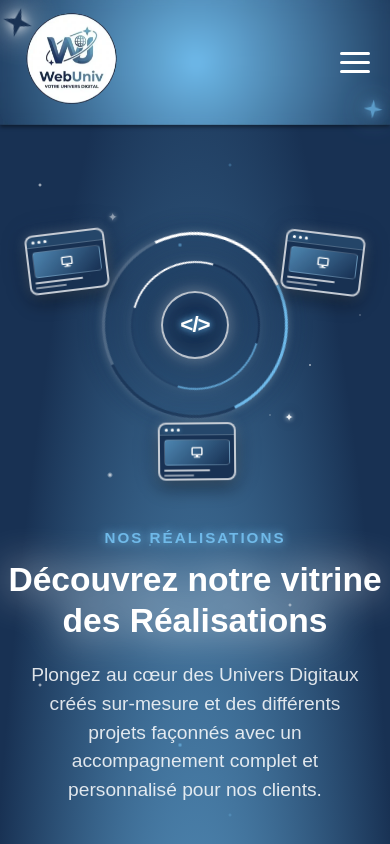
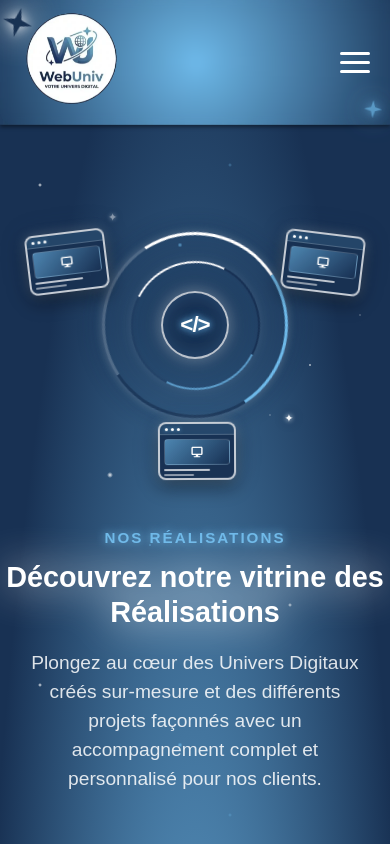
Before and after one commit to JHochart0/WebUniv, a React (Vite) app: page /realisations in a window 390 px wide. Shown: the top 844 px of the page. Built offline with nearby package versions, Linux system fonts and the light colour scheme.

Commit message:
changed comments and responsive for realisations page

```diff
--- a/src/css/Realisations.css
+++ b/src/css/Realisations.css
@@ -119,7 +119,6 @@
     }
 }
 
-/* fade-in-up animation */
 
 .fade-in-up {
     opacity: 0;
@@ -178,7 +177,7 @@
 }
 
 /************************************************
-************** CONTAINER & BANNER ***************
+************** REALISATIONS BANNER ***************
 ************************************************/
 
 .realisations-banner {
@@ -231,7 +230,7 @@
 }
 
 /************************************************
-************* ANIMATED VISUAL CORE **************
+********REALISATIONS BANNER ANIMATION************
 ************************************************/
 
 .realisations-animation {
@@ -243,10 +242,6 @@
     justify-content: center;
     align-items: center;
 }
-
-/************************************************
-*************** HALO DE CONTRASTE ***************
-************************************************/
 
 .realisations-system-glow {
     position: absolute;
@@ -264,10 +259,6 @@
     animation: systemGlowPulse 6s ease-in-out infinite;
     z-index: 0;
 }
-
-/************************************************
-**************** ORBITES ************************
-************************************************/
 
 .orbit-ring.primary {
     position: absolute;
@@ -303,10 +294,6 @@
     z-index: 4;
 }
 
-/************************************************
-**************** CORE ICON **********************
-************************************************/
-
 .core-icon {
     position: relative;
     z-index: 6;
@@ -334,10 +321,6 @@
         0 0 12px rgba(110,185,233,0.55);
 }
 
-/************************************************
-************* APERCUS REALISATIONS **************
-************************************************/
-
 .realisation-preview {
     position: absolute;
     width: 102px;
@@ -353,31 +336,24 @@
     z-index: 7;
 }
 
-/* Écran supérieur gauche */
 .realisation-preview-left {
     left: 0;
     top: 90px;
     animation: realisationPreviewFloatLeft 5.5s ease-in-out infinite;
 }
 
-/* Écran supérieur droit */
 .realisation-preview-right {
     right: 0;
     top: 90px;
     animation: realisationPreviewFloatRight 6s ease-in-out infinite 0.7s;
 }
 
-/* Écran inférieur */
 .realisation-preview-bottom {
     left: 50%;
     bottom: 5px;
     margin-left: -51px;
     animation: realisationPreviewFloatBottom 6.5s ease-in-out infinite 1.2s;
 }
-
-/************************************************
-************* ENTETE MINI SITE ******************
-************************************************/
 
 .realisation-preview-top {
     height: 13px;
@@ -396,10 +372,6 @@
     background: var(--color-white);
     box-shadow: 0 0 4px rgba(110,185,233,0.7);
 }
-
-/************************************************
-************* CONTENU MINI SITE *****************
-************************************************/
 
 .realisation-preview-body {
     padding: 6px;
@@ -442,10 +414,6 @@
     opacity: 0.7;
 }
 
-/************************************************
-**************** ETOILES ************************
-************************************************/
-
 .realisation-spark {
     position: absolute;
     z-index: 8;
@@ -470,7 +438,7 @@
 }
 
 /************************************************
-*************** GRILLE DES PROJETS **************
+*************** REALISATIONS GRID****************
 ************************************************/
 
 .realisations-grid {
@@ -717,9 +685,11 @@
 **************** RESPONSIVE *********************
 ************************************************/
 
+
 @media screen and (max-width: 768px) {
     .realisations-banner-texts h1 {
-        font-size: 2.1rem;
+        font-size: 1.8rem;
+
     }
 
     .realisations-banner-texts p {
@@ -820,7 +790,11 @@
         margin: 2.5rem auto;
     }
 
-    .realisations-cta-box {
-        padding: 2rem 1.2rem;
+    .realisations-cta-section {
+        margin: 2rem 1.2rem;
+    }
+
+    .realisations-cta-section h2{
+         font-size: 1.5rem;
     }
 }
```
Also changed, not shown: src/pages/Realisations.jsx (+10 -11 lines).
